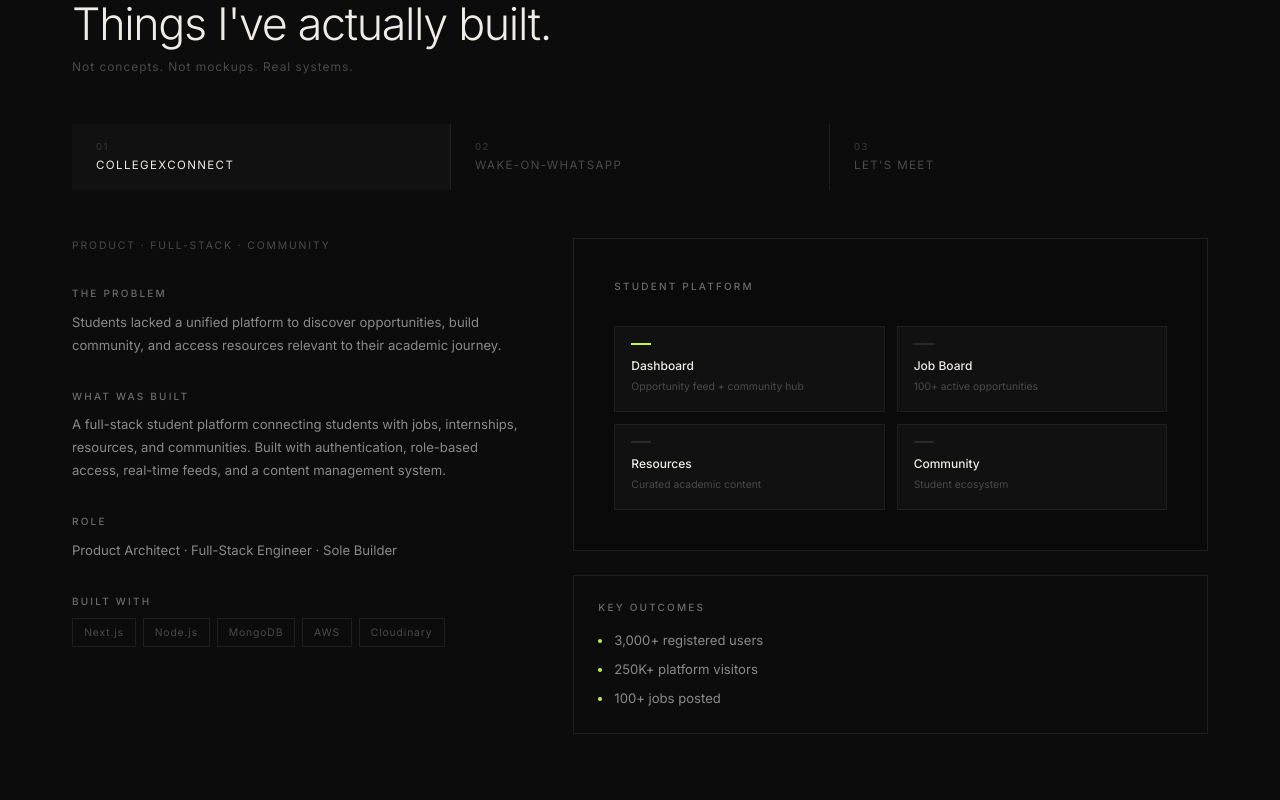
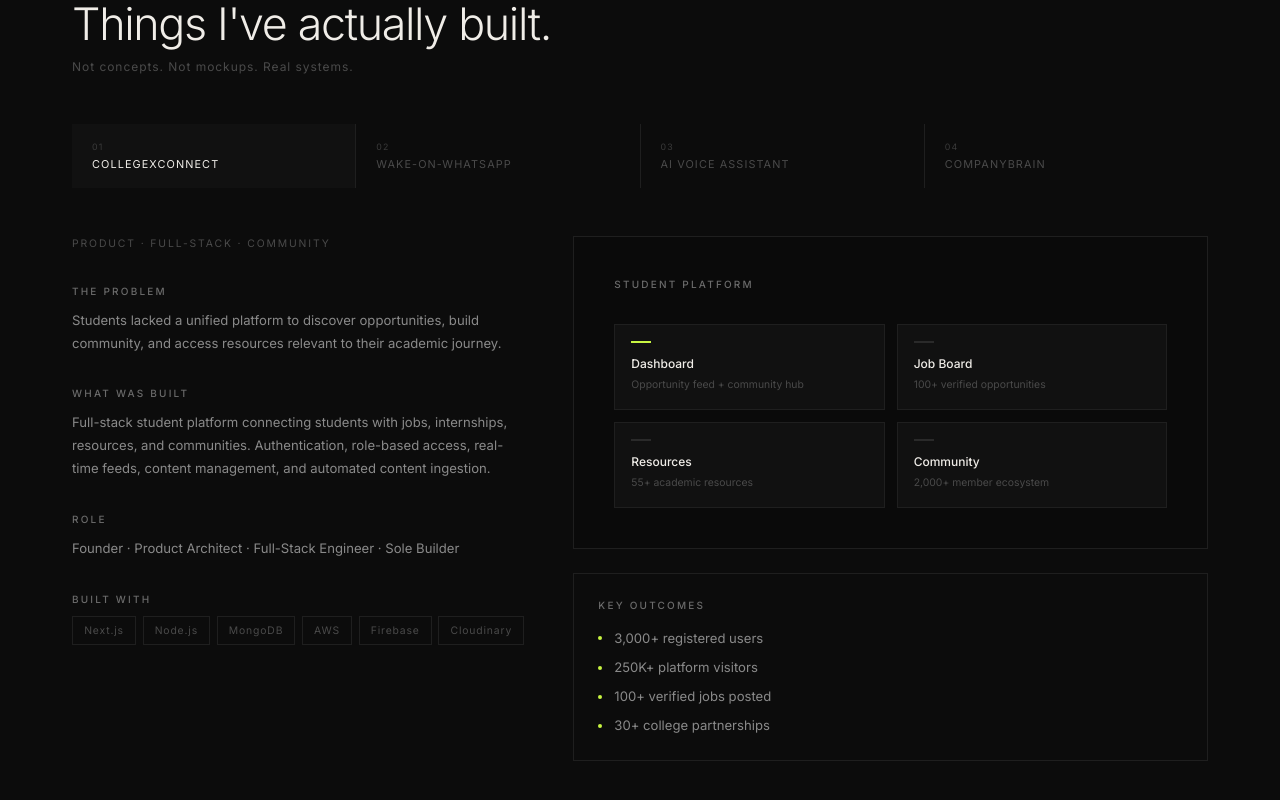
Before and after one commit to SHIVANSHU-TECH/newportfolio, a Next.js app: page / in a window 1280 px wide. Shown: the part 3080-3880 px from the top of the page. Built offline with nearby package versions, Linux system fonts and the light colour scheme.

Commit message:
portfolio updated

```diff
--- a/src/components/Availability.tsx
+++ b/src/components/Availability.tsx
@@ -1,7 +1,7 @@
 "use client";
 
 const cols = [
-  { label: "Good fit", items: ["Ambitious products", "Complex AI integrations", "Infrastructure problems", "Automation systems", "Technical rebuilds"] },
+  { label: "Good fit", items: ["Ambitious products", "Complex system integrations", "Infrastructure problems", "Automation systems", "Technical rebuilds"] },
   { label: "Who I work with", items: ["Startup founders", "Business owners", "Creators with scale", "Product companies", "Internal tooling teams"] },
   { label: "How it works", items: ["Problem-first approach", "End-to-end ownership", "Production-quality output", "Direct communication", "No account managers"] },
 ];
--- a/src/components/Footer.tsx
+++ b/src/components/Footer.tsx
@@ -9,15 +9,15 @@
           <div>
             <p style={{ fontSize: "0.7rem", fontWeight: 500, letterSpacing: "0.18em", textTransform: "uppercase", color: "#f0ede8", marginBottom: "0.25rem" }}>SHIVANSHU SHUKLA</p>
             <p style={{ fontSize: "0.62rem", color: "#3a3a3a", letterSpacing: "0.06em" }}>Independent Product Engineer</p>
-            <p style={{ fontSize: "0.62rem", color: "#2a2a2a", letterSpacing: "0.06em" }}>Full-Stack · AI · Automation · Product</p>
+            <p style={{ fontSize: "0.62rem", color: "#2a2a2a", letterSpacing: "0.06em" }}>Full-Stack · Automation · Product · Infrastructure</p>
           </div>
           {/* Right */}
           <div style={{ display: "flex", flexDirection: "column", alignItems: "flex-end", gap: "0.5rem" }}>
             <p style={{ fontSize: "0.62rem", color: "#2a2a2a", letterSpacing: "0.06em" }}>© 2026 Shivanshu Shukla</p>
             <div style={{ display: "flex", gap: "1rem" }}>
               {[
-                { label: "GitHub", href: "https://github.com/shivanshu-shukla" },
-                { label: "LinkedIn", href: "https://linkedin.com/in/shivanshu-shukla" },
+                { label: "GitHub", href: "https://github.com/shivanshu-tech" },
+                { label: "LinkedIn", href: "https://www.linkedin.com/in/shivanshushukla07/" },
               ].map(l => (
                 <a key={l.label} href={l.href} target="_blank" rel="noopener noreferrer"
                   style={{ fontSize: "0.62rem", color: "#2a2a2a", textDecoration: "none", letterSpacing: "0.06em", transition: "color 0.3s" }}
--- a/src/components/Hero.tsx
+++ b/src/components/Hero.tsx
@@ -1,5 +1,5 @@
 "use client";
-import { useEffect, useRef, useState } from "react";
+import { useEffect, useState } from "react";
 
 const statuses = ["AI Systems", "Products", "Automations"];
 
--- a/src/components/SelectedWork.tsx
+++ b/src/components/SelectedWork.tsx
@@ -8,48 +8,77 @@
     name: "CollegeXConnect",
     cat: "PRODUCT · FULL-STACK · COMMUNITY",
     problem: "Students lacked a unified platform to discover opportunities, build community, and access resources relevant to their academic journey.",
-    built: "A full-stack student platform connecting students with jobs, internships, resources, and communities. Built with authentication, role-based access, real-time feeds, and a content management system.",
-    role: "Product Architect · Full-Stack Engineer · Sole Builder",
-    tech: ["Next.js", "Node.js", "MongoDB", "AWS", "Cloudinary"],
-    outcomes: ["3,000+ registered users", "250K+ platform visitors", "100+ jobs posted"],
+    built: "Full-stack student platform connecting students with jobs, internships, resources, and communities. Authentication, role-based access, real-time feeds, content management, and automated content ingestion.",
+    role: "Founder · Product Architect · Full-Stack Engineer · Sole Builder",
+    tech: ["Next.js", "Node.js", "MongoDB", "AWS", "Firebase", "Cloudinary"],
+    outcomes: ["3,000+ registered users", "250K+ platform visitors", "100+ verified jobs posted", "30+ college partnerships"],
     color: "#c8f542",
-    screens: [
-      { t: "Dashboard", d: "Opportunity feed + community hub" },
-      { t: "Job Board", d: "100+ active opportunities" },
-      { t: "Resources", d: "Curated academic content" },
-      { t: "Community", d: "Student ecosystem" },
-    ],
+    visual: {
+      type: "screens" as const,
+      label: "Student Platform",
+      screens: [
+        { t: "Dashboard", d: "Opportunity feed + community hub" },
+        { t: "Job Board", d: "100+ verified opportunities" },
+        { t: "Resources", d: "55+ academic resources" },
+        { t: "Community", d: "2,000+ member ecosystem" },
+      ],
+    },
   },
   {
     id: "infra",
     num: "02",
     name: "Wake-on-WhatsApp",
     cat: "INFRASTRUCTURE · AUTOMATION · AWS",
-    problem: "A dev environment was consuming infrastructure resources continuously — even when nobody was actively using it.",
-    built: "An on-demand infrastructure workflow triggered entirely by WhatsApp. Wakes the environment on request, proxies traffic while active, and shuts down automatically after idle detection.",
+    problem: "A development environment was consuming infrastructure resources continuously — even when nobody was actively using it.",
+    built: "On-demand infrastructure workflow triggered entirely by WhatsApp. Wakes the environment on request, proxies traffic while active, shuts down automatically after idle detection.",
     role: "Systems Architect · Infrastructure Engineer",
     tech: ["AWS EC2", "WhatsApp API", "Node.js", "Nginx", "Cron"],
-    outcomes: ["~97% reduction in runtime costs", "Zero manual intervention"],
+    outcomes: ["~97% reduction in runtime costs", "Zero manual intervention required"],
     color: "#a8e6cf",
-    diagram: ["WhatsApp Message", "Gatekeeper API", "Health Check", "Wake Environment", "Proxy Requests", "Idle Detection", "Auto-Shutdown"],
+    visual: {
+      type: "diagram" as const,
+      label: "System Architecture",
+      steps: ["WhatsApp Message", "Gatekeeper API", "Health Check", "Wake Environment", "Proxy Requests", "Idle Detection", "Auto-Shutdown"],
+    },
   },
   {
-    id: "meet",
+    id: "voice",
     num: "03",
-    name: "Let's Meet",
-    cat: "AI · REAL-TIME SYSTEMS · AUTOMATION",
-    problem: "Meetings happen constantly but most of their value — decisions, action items, context — disappears the moment the call ends.",
-    built: "A meeting intelligence system that captures conversations in real time, processes transcripts, summarizes discussions, and extracts actionable items through an AI pipeline.",
-    role: "Systems Architect · AI Engineer · Full-Stack Developer",
-    tech: ["Node.js", "OpenAI", "WebSockets", "MongoDB", "Webhooks"],
-    outcomes: ["Real-time transcription", "AI-powered summaries", "Action item extraction", "Workflow automation"],
+    name: "AI Voice Assistant",
+    cat: "DESKTOP · AGENT · AUTOMATION",
+    problem: "Repetitive local tasks and context-switching consumed significant time without a persistent, memory-aware interface to handle them.",
+    built: "Desktop agent with conversational memory, intelligent request routing, and controlled local system automation. Modular agent workflows with gated execution and persistent conversational state.",
+    role: "Systems Architect · Full-Stack Developer",
+    tech: ["React", "Electron.js", "WebSockets", "Gemini API"],
+    outcomes: ["~65% reduction in repetitive interactions", "Persistent conversational memory", "Controlled system automation"],
     color: "#d4a5ff",
-    screens: [
-      { t: "Live Transcription", d: "Real-time speech capture" },
-      { t: "AI Summary", d: "Instant meeting digest" },
-      { t: "Action Items", d: "Extracted automatically" },
-      { t: "Workflow", d: "Automated follow-up" },
-    ],
+    visual: {
+      type: "screens" as const,
+      label: "Desktop Agent",
+      screens: [
+        { t: "Voice Input", d: "Real-time speech capture" },
+        { t: "Memory", d: "Persistent conversation state" },
+        { t: "Routing", d: "Intelligent request handling" },
+        { t: "Automation", d: "Gated system execution" },
+      ],
+    },
+  },
+  {
+    id: "brain",
+    num: "04",
+    name: "CompanyBrain",
+    cat: "ENTERPRISE · KNOWLEDGE · RAG",
+    problem: "Enterprise knowledge was locked in documents and PDFs, making it inaccessible through natural language — requiring manual search and reading.",
+    built: "RAG platform enabling conversational semantic search across enterprise documents. Document parsing, chunking, indexing and vector retrieval pipelines with offline caching strategy.",
+    role: "Systems Architect · Full-Stack Developer",
+    tech: ["React", "Vector Search", "PDF Parsing", "Electron"],
+    outcomes: ["~1.3s retrieval latency", "Semantic search across any document corpus", "Minimised compute cost via caching"],
+    color: "#f5a623",
+    visual: {
+      type: "diagram" as const,
+      label: "RAG Pipeline",
+      steps: ["Document Upload", "PDF Parsing", "Chunking", "Vector Indexing", "Query Input", "Semantic Search", "Answer Generation"],
+    },
   },
 ];
 
@@ -71,10 +100,10 @@
         <div style={{ display: "flex", flexWrap: "wrap", gap: 1, background: "#1f1f1f", marginBottom: "3rem" }}>
           {projects.map((pr, i) => (
             <button key={pr.id} onClick={() => setActive(i)}
-              style={{ flex: 1, minWidth: 120, padding: "1rem 1.5rem", fontSize: "0.72rem", letterSpacing: "0.12em", textTransform: "uppercase", textAlign: "left", border: "none", cursor: "pointer", transition: "all 0.3s",
+              style={{ flex: 1, minWidth: 100, padding: "1rem 1.25rem", fontSize: "0.68rem", letterSpacing: "0.1em", textTransform: "uppercase", textAlign: "left", border: "none", cursor: "pointer", fontFamily: "inherit", transition: "all 0.3s",
                 background: active === i ? "#111111" : "#0c0c0c",
                 color: active === i ? "#f0ede8" : "#4a4a4a" }}>
-              <span style={{ display: "block", fontSize: "0.6rem", color: "#3a3a3a", marginBottom: "0.2rem" }}>{pr.num}</span>
+              <span style={{ display: "block", fontSize: "0.55rem", color: "#3a3a3a", marginBottom: "0.2rem" }}>{pr.num}</span>
               {pr.name}
             </button>
           ))}
@@ -110,15 +139,15 @@
           {/* Right */}
           <div style={{ display: "flex", flexDirection: "column", gap: "1.5rem" }}>
             {/* Visual */}
-            {"diagram" in p ? (
+            {p.visual.type === "diagram" ? (
               <div style={{ background: "#0a0a0a", border: "1px solid #1f1f1f", padding: "2.5rem" }}>
-                <div className="label" style={{ marginBottom: "2rem" }}>System Architecture</div>
-                <div style={{ display: "flex", flexDirection: "column", gap: "0" }}>
-                  {p.diagram?.map((step, i) => (
+                <div className="label" style={{ marginBottom: "2rem" }}>{p.visual.label}</div>
+                <div style={{ display: "flex", flexDirection: "column" }}>
+                  {p.visual.steps?.map((step, i) => (
                     <div key={step} style={{ display: "flex", alignItems: "center", gap: "0.75rem" }}>
                       <div style={{ display: "flex", flexDirection: "column", alignItems: "center" }}>
                         <div style={{ width: 8, height: 8, borderRadius: "50%", background: p.color, flexShrink: 0 }} />
-                        {i < (p.diagram?.length ?? 0) - 1 && <div style={{ width: 1, height: 24, background: "#2a2a2a" }} />}
+                        {i < (p.visual.steps?.length ?? 0) - 1 && <div style={{ width: 1, height: 24, background: "#2a2a2a" }} />}
                       </div>
                       <span style={{ fontSize: "0.82rem", padding: "0.25rem 0", color: i % 2 === 0 ? "#f0ede8" : "#6b6b6b" }}>{step}</span>
                     </div>
@@ -127,11 +156,9 @@
               </div>
             ) : (
               <div style={{ background: "#0a0a0a", border: "1px solid #1f1f1f", padding: "2.5rem" }}>
-                <div className="label" style={{ marginBottom: "2rem" }}>
-                  {p.id === "cxc" ? "Student Platform" : "AI Pipeline"}
-                </div>
+                <div className="label" style={{ marginBottom: "2rem" }}>{p.visual.label}</div>
                 <div style={{ display: "grid", gridTemplateColumns: "1fr 1fr", gap: "0.75rem" }}>
-                  {p.screens?.map((s, i) => (
+                  {p.visual.screens?.map((s, i) => (
                     <div key={s.t} style={{ background: "#111111", border: "1px solid #1f1f1f", padding: "1rem", transition: "border-color 0.3s" }}
                       onMouseEnter={e => (e.currentTarget.style.borderColor = "#2a2a2a")}
                       onMouseLeave={e => (e.currentTarget.style.borderColor = "#1f1f1f")}>
@@ -159,12 +186,6 @@
           </div>
         </div>
       </div>
-
-      <style>{`
-        @media (min-width: 768px) {
-          .sw-grid { grid-template-columns: 5fr 7fr !important; }
-        }
-      `}</style>
     </section>
   );
 }
```
Also changed, not shown: src/components/Contact.tsx (+4 -4 lines).
